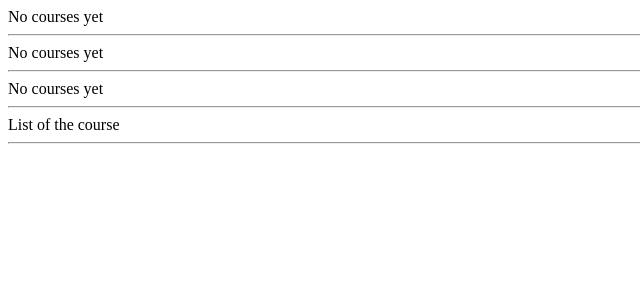
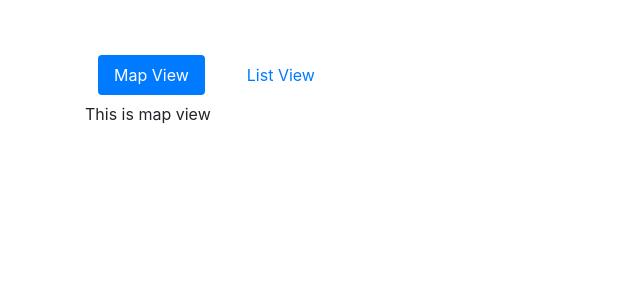
Before and after one commit to no197/angular-training, an Angular app: page / in a window 1280 px wide. Shown: the top 300 px of the page, without its empty margins (0-640 px from the left). Built offline with nearby package versions, Linux system fonts and the light colour scheme.

Commit message:
ngSwitchCase

```diff
--- a/package.json
+++ b/package.json
@@ -19,6 +19,7 @@
     "@angular/platform-browser": "~10.2.0",
     "@angular/platform-browser-dynamic": "~10.2.0",
     "@angular/router": "~10.2.0",
+    "bootstrap": "^4.5.3",
     "rxjs": "~6.6.0",
     "tslib": "^2.0.0",
     "zone.js": "~0.10.2"
--- a/src/app/app.component.html
+++ b/src/app/app.component.html
@@ -1,18 +1,26 @@
-<div *ngIf="courses.length > 0">List of the course</div>
-<div *ngIf="courses.length === 0">No courses yet</div>
-<hr />
+<div class="container mt-5">
+  <ul class="nav nav-pills">
+    <li class="btn nav-item">
+      <a
+        class="nav-link"
+        [class.active]="viewMode === 'map'"
+        (click)="viewMode = 'map'"
+        >Map View</a
+      >
+    </li>
+    <li class="btn nav-item">
+      <a
+        class="nav-link"
+        [class.active]="viewMode === 'list'"
+        (click)="viewMode = 'list'"
+        >List View</a
+      >
+    </li>
+  </ul>
 
-<div *ngIf="courses.length > 0; else noCourses">List of the course</div>
-<ng-template #noCourses>No courses yet</ng-template>
-<hr />
-
-<div *ngIf="courses.length > 0; then coursesList; else noCourses">
-  List of the course
+  <div [ngSwitch]="viewMode">
+    <div *ngSwitchCase="'list'">This is list view</div>
+    <div *ngSwitchCase="'map'">This is map view</div>
+    <div *ngSwitchDefault>Otherwise</div>
+  </div>
 </div>
-<ng-template #coursesList>List of the course</ng-template>
-<ng-template #noCourses>No courses yet</ng-template>
-<hr />
-
-<div [hidden]="courses.length > 0">List of the course</div>
-<div [hidden]="courses.length === 0">No courses yet</div>
-<hr />
--- a/src/app/app.component.ts
+++ b/src/app/app.component.ts
@@ -8,4 +8,5 @@ import { Component } from '@angular/core';
 export class AppComponent {
   title = 'hello-word';
   courses: number[] = []
+  viewMode = "map"
 }
--- a/src/styles.scss
+++ b/src/styles.scss
@@ -1 +1,2 @@
 /* You can add global styles to this file, and also import other style files */
+@import "../node_modules/bootstrap/scss/bootstrap.scss";
```
Also changed, not shown: 1 other file (tests, documents, lock files or other folders).
